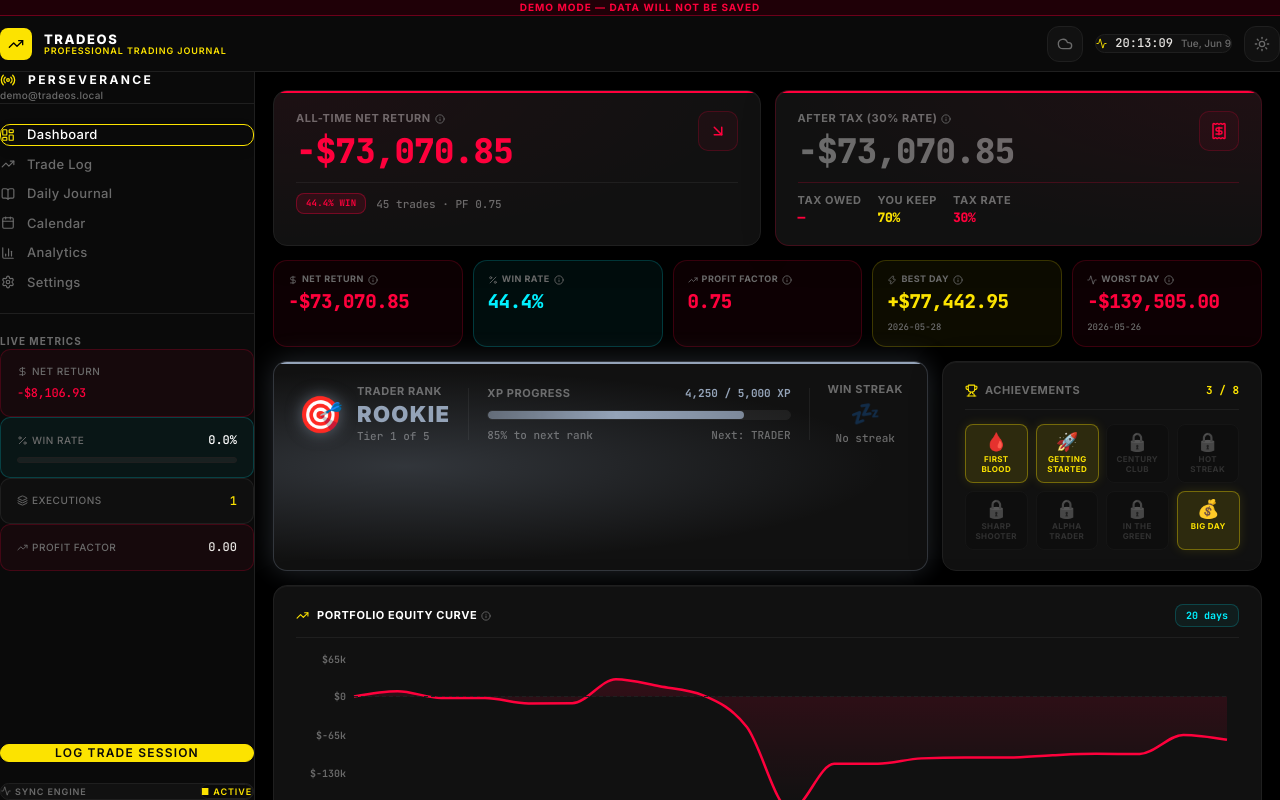
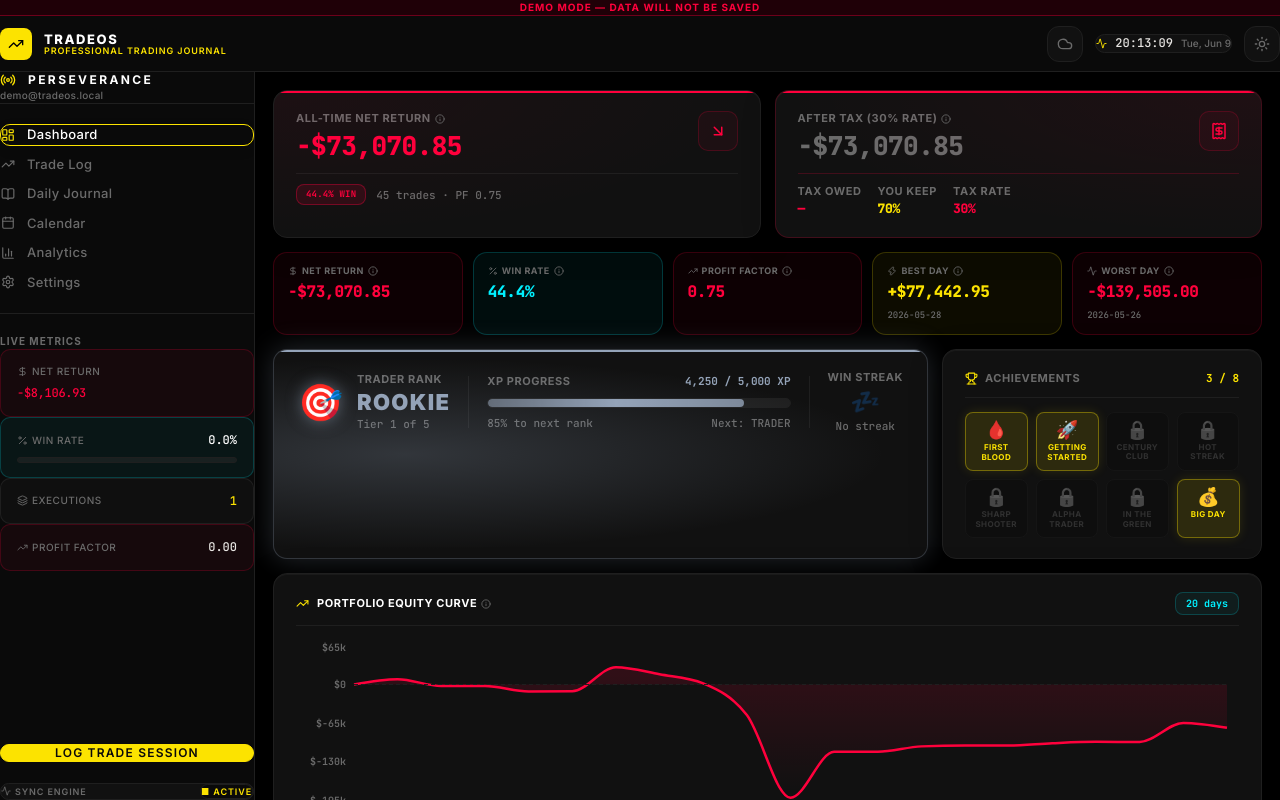
Before and after one commit to hputta23/trading-journal-app, a React (Vite) app: page / in a window 1280 px wide. Both pictures are taken after a click on the button "OR VIEW DEMO DASHBOARD". Built offline with nearby package versions, Linux system fonts and the light colour scheme.

Commit message:
fix: decrease font sizes on KPI cards and sidebar to prevent text overflow

```diff
--- a/src/components/DashboardView.jsx
+++ b/src/components/DashboardView.jsx
@@ -23,7 +23,7 @@ const StatCard = ({ icon, label, value, sub, color, bg, border, tip }) => (
     <div className="stat-label" style={{ color: 'var(--text-secondary)', fontSize: 9 }}>
       {icon} <span style={{ overflow: 'hidden', textOverflow: 'ellipsis', whiteSpace: 'nowrap' }}>{label}</span> {tip && <Tip text={tip} />}
     </div>
-    <div className="stat-value" style={{ fontSize: 'clamp(14px, 3vw, 19px)', color, overflow: 'hidden', textOverflow: 'ellipsis', whiteSpace: 'nowrap' }}>
+    <div className="stat-value" style={{ fontSize: 'clamp(12px, 2.5vw, 16px)', color, overflow: 'hidden', textOverflow: 'ellipsis', whiteSpace: 'nowrap' }}>
       {value}
     </div>
     {sub && <div className="stat-sub" style={{ fontSize: 9, overflow: 'hidden', textOverflow: 'ellipsis', whiteSpace: 'nowrap' }}>{sub}</div>}
@@ -202,7 +202,7 @@ export default function DashboardView({ allTrades, onSelectDate, onNavigateTab }
               <div className="stat-label" style={{ marginBottom: 6 }}>
                 {activeDate ?? 'All-Time Net Return'} <Tip text="Cumulative net P&L across all closed trades." />
               </div>
-              <div className="stat-value" style={{ fontSize: 'clamp(22px, 4vw, 34px)', color: isPos ? 'var(--color-profit)' : 'var(--color-loss)' }}>
+              <div className="stat-value" style={{ fontSize: 'clamp(18px, 3vw, 26px)', color: isPos ? 'var(--color-profit)' : 'var(--color-loss)' }}>
                 {isPos ? '+' : '−'}{absStr(activeVal)}
               </div>
             </div>
@@ -227,7 +227,7 @@ export default function DashboardView({ allTrades, onSelectDate, onNavigateTab }
               <div className="stat-label" style={{ marginBottom: 6 }}>
                 After Tax (30% Rate) <Tip text="Estimated take-home after 30% capital gains tax. Consult a tax advisor." />
               </div>
-              <div className="stat-value" style={{ fontSize: 'clamp(22px, 4vw, 34px)', color: stats.totalNetPnl > 0 ? 'var(--color-profit)' : 'var(--text-secondary)' }}>
+              <div className="stat-value" style={{ fontSize: 'clamp(18px, 3vw, 26px)', color: stats.totalNetPnl > 0 ? 'var(--color-profit)' : 'var(--text-secondary)' }}>
                 {afterTaxPnl >= 0 ? '+' : '−'}{absStr(afterTaxPnl)}
               </div>
             </div>
--- a/src/components/SidebarStats.jsx
+++ b/src/components/SidebarStats.jsx
@@ -109,7 +109,7 @@ export default function SidebarStats({
             </span>
           </div>
           <div
-            className="text-xl font-bold font-mono-data tracking-tight whitespace-nowrap"
+            className="text-lg font-bold font-mono-data tracking-tight whitespace-nowrap overflow-hidden text-ellipsis"
             style={{ color: stats.totalNetPnl >= 0 ? 'var(--color-profit)' : 'var(--color-loss)' }}
           >
             {formatCurrency(stats.totalNetPnl)}
```
